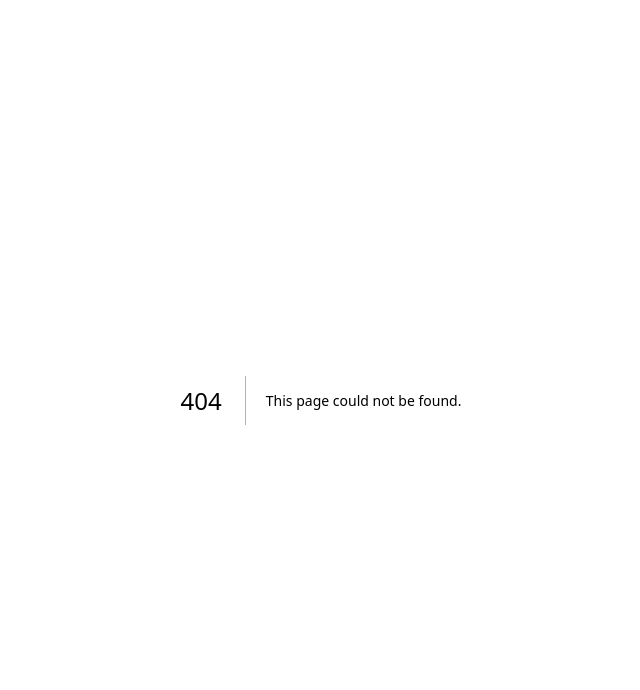
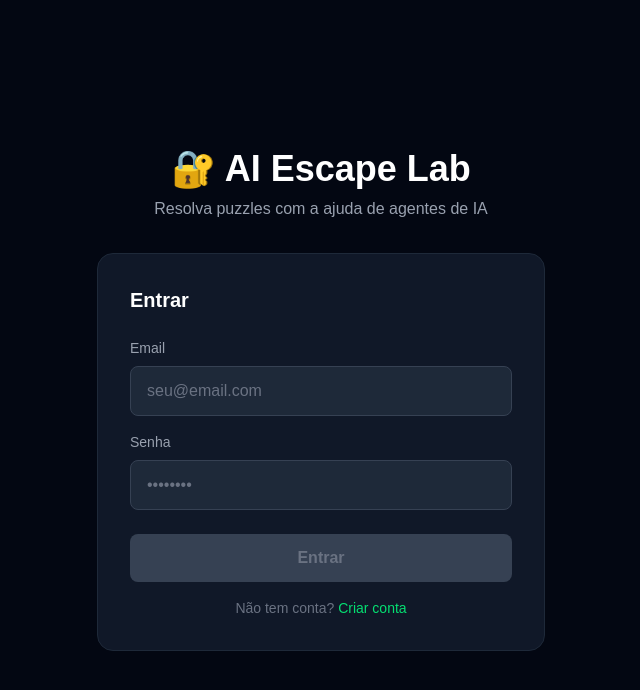
Before and after one commit to coelhok/ai-escape-lab, a Next.js app: page /login in a window 1280 px wide. Before the commit this address had no page. Shown: the top 690 px of the page, without its empty margins (319-959 px from the left). Built offline with nearby package versions, Linux system fonts and the light colour scheme.

Commit message:
feat: auth setup - login page, NextAuth config, Supabase client

```diff
--- /dev/null
+++ b/src/app/api/auth/[...nexttauth]/router.ts
@@ -0,0 +1,3 @@
+import { handlers } from '@/lib/auth/config'
+
+export const { GET, POST } = handlers
--- /dev/null
+++ b/src/app/login/page.tsx
@@ -0,0 +1,22 @@
+import AuthForm from '@/components/auth/AuthForm'
+
+export default function LoginPage() {
+  return (
+    <div className="min-h-screen bg-gray-950 flex items-center justify-center p-4">
+      <div className="w-full max-w-md">
+
+        <div className="text-center mb-8">
+          <h1 className="text-4xl font-bold text-white mb-2">
+            🔐 AI Escape Lab
+          </h1>
+          <p className="text-gray-400">
+            Resolva puzzles com a ajuda de agentes de IA
+          </p>
+        </div>
+
+        <AuthForm />
+
+      </div>
+    </div>
+  )
+}
--- /dev/null
+++ b/src/components/auth/AuthForm.tsx
@@ -0,0 +1,75 @@
+
+'use client'
+
+import { useState } from 'react'
+import { useAuth } from '@/lib/auth/useAuth'
+
+export default function AuthForm() {
+  const { login, register, isLoading, error, setError } = useAuth()
+  const [email, setEmail] = useState('')
+  const [password, setPassword] = useState('')
+  const [isRegister, setIsRegister] = useState(false)
+
+  function handleSubmit() {
+    if (isRegister) {
+      register(email, password)
+    } else {
+      login(email, password)
+    }
+  }
+
+  return (
+    <div className="bg-gray-900 border border-gray-800 rounded-2xl p-8">
+      <h2 className="text-xl font-semibold text-white mb-6">
+        {isRegister ? 'Criar conta' : 'Entrar'}
+      </h2>
+
+      {error && (
+        <div className="bg-red-950 border border-red-800 text-red-400 rounded-lg p-3 mb-4 text-sm">
+          {error}
+        </div>
+      )}
+
+      <div className="mb-4">
+        <label className="block text-sm text-gray-400 mb-2">Email</label>
+        <input
+          type="email"
+          value={email}
+          onChange={(e) => setEmail(e.target.value)}
+          placeholder="seu@email.com"
+          className="w-full bg-gray-800 border border-gray-700 rounded-lg px-4 py-3 text-white placeholder-gray-500 focus:outline-none focus:border-green-500 transition-colors"
+        />
+      </div>
+
+      <div className="mb-6">
+        <label className="block text-sm text-gray-400 mb-2">Senha</label>
+        <input
+          type="password"
+          value={password}
+          onChange={(e) => setPassword(e.target.value)}
+          placeholder="••••••••"
+          className="w-full bg-gray-800 border border-gray-700 rounded-lg px-4 py-3 text-white placeholder-gray-500 focus:outline-none focus:border-green-500 transition-colors"
+          onKeyDown={(e) => e.key === 'Enter' && handleSubmit()}
+        />
+      </div>
+
+      <button
+        onClick={handleSubmit}
+        disabled={isLoading || !email || !password}
+        className="w-full bg-green-600 hover:bg-green-500 disabled:bg-gray-700 disabled:text-gray-500 text-white font-semibold rounded-lg py-3 transition-colors"
+      >
+        {isLoading ? 'Aguarde...' : isRegister ? 'Criar conta' : 'Entrar'}
+      </button>
+
+      <p className="text-center text-gray-500 text-sm mt-4">
+        {isRegister ? 'Já tem conta?' : 'Não tem conta?'}{' '}
+        <button
+          onClick={() => { setIsRegister(!isRegister); setError('') }}
+          className="text-green-400 hover:text-green-300 transition-colors"
+        >
+          {isRegister ? 'Entrar' : 'Criar conta'}
+        </button>
+      </p>
+    </div>
+  )
+}
--- /dev/null
+++ b/src/lib/auth/config.ts
@@ -0,0 +1,48 @@
+import NextAuth from 'next-auth'
+import Credentials from 'next-auth/providers/credentials'
+import { createAdminClient } from '@/lib/supabase/admin'
+
+export const { handlers, signIn, signOut, auth } = NextAuth({
+  providers: [
+    Credentials({
+      credentials: {
+        email: { label: 'Email', type: 'email' },
+        password: { label: 'Senha', type: 'password' },
+      },
+      async authorize(credentials) {
+        if (!credentials?.email || !credentials?.password) return null
+
+        const supabase = createAdminClient()
+
+        const { data, error } = await supabase.auth.signInWithPassword({
+          email: credentials.email as string,
+          password: credentials.password as string,
+        })
+
+        if (error || !data.user) return null
+
+        return {
+          id: data.user.id,
+          email: data.user.email,
+          name: data.user.email?.split('@')[0],
+        }
+      },
+    }),
+  ],
+  session: {
+    strategy: 'jwt',
+  },
+  pages: {
+    signIn: '/login',
+  },
+  callbacks: {
+    async jwt({ token, user }) {
+      if (user) token.id = user.id
+      return token
+    },
+    async session({ session, token }) {
+      if (token) session.user.id = token.id as string
+      return session
+    },
+  },
+})
--- /dev/null
+++ b/src/lib/auth/useAuth.ts
@@ -0,0 +1,53 @@
+'use client'
+
+import { useState } from 'react'
+import { signIn } from 'next-auth/react'
+import { useRouter } from 'next/navigation'
+
+export function useAuth() {
+  const router = useRouter()
+  const [isLoading, setIsLoading] = useState(false)
+  const [error, setError] = useState('')
+
+  async function login(email: string, password: string) {
+    setIsLoading(true)
+    setError('')
+
+    const result = await signIn('credentials', {
+      email,
+      password,
+      redirect: false,
+    })
+
+    if (result?.error) {
+      setError('Email ou senha incorretos')
+      setIsLoading(false)
+      return
+    }
+
+    router.push('/game')
+  }
+
+  async function register(email: string, password: string) {
+    setIsLoading(true)
+    setError('')
+
+    const res = await fetch('/api/register', {
+      method: 'POST',
+      headers: { 'Content-Type': 'application/json' },
+      body: JSON.stringify({ email, password }),
+    })
+
+    const data = await res.json()
+
+    if (!res.ok) {
+      setError(data.error || 'Erro ao criar conta')
+      setIsLoading(false)
+      return
+    }
+
+    await login(email, password)
+  }
+
+  return { login, register, isLoading, error, setError }
+}
--- /dev/null
+++ b/src/lib/supabase/admin.ts
@@ -0,0 +1,8 @@
+import { createClient } from '@supabase/supabase-js'
+
+export function createAdminClient() {
+  return createClient(
+    process.env.NEXT_PUBLIC_SUPABASE_URL!,
+    process.env.SUPABASE_SERVICE_ROLE_KEY!
+  )
+}
--- /dev/null
+++ b/src/lib/supabase/cliente.ts
@@ -0,0 +1,5 @@
+import { createBrowserClient } from "@supabase/ssr";
+
+export function createCliente() {
+    return createBrowserClient(process.env.NEXT_PUBLIC_SUPABASE_URL!, process.env.NEXT_PUBLIC_SUPABASE_ANON_KEY!);
+}
--- /dev/null
+++ b/src/lib/supabase/server.ts
@@ -0,0 +1,25 @@
+import { createServerClient } from '@supabase/ssr'
+import { cookies } from 'next/headers'
+
+export async function createServerSupabaseClient() {
+  const cookieStore = await cookies()
+
+  return createServerClient(
+    process.env.NEXT_PUBLIC_SUPABASE_URL!,
+    process.env.NEXT_PUBLIC_SUPABASE_ANON_KEY!,
+    {
+      cookies: {
+        getAll() {
+          return cookieStore.getAll()
+        },
+        setAll(cookiesToSet) {
+          try {
+            cookiesToSet.forEach(({ name, value, options }) =>
+              cookieStore.set(name, value, options)
+            )
+          } catch {}
+        },
+      },
+    }
+  )
+}
--- /dev/null
+++ b/src/middleware.ts
@@ -0,0 +1,21 @@
+import { auth } from '@/lib/auth/config'
+import { NextResponse } from 'next/server'
+
+export default auth((req) => {
+  const isLoggedIn = !!req.auth
+  const isLoginPage = req.nextUrl.pathname === '/login'
+
+  if (!isLoggedIn && !isLoginPage) {
+    return NextResponse.redirect(new URL('/login', req.url))
+  }
+
+  if (isLoggedIn && isLoginPage) {
+    return NextResponse.redirect(new URL('/game', req.url))
+  }
+
+  return NextResponse.next()
+})
+
+export const config = {
+  matcher: ['/((?!api|_next/static|_next/image|favicon.ico).*)'],
+}
```
